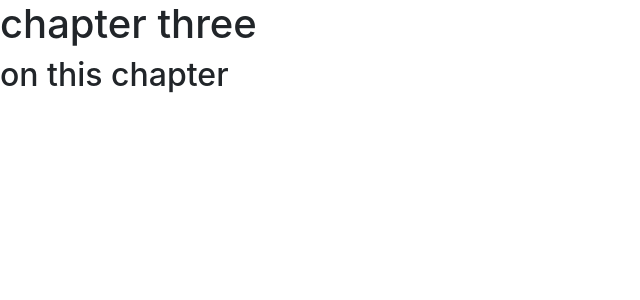
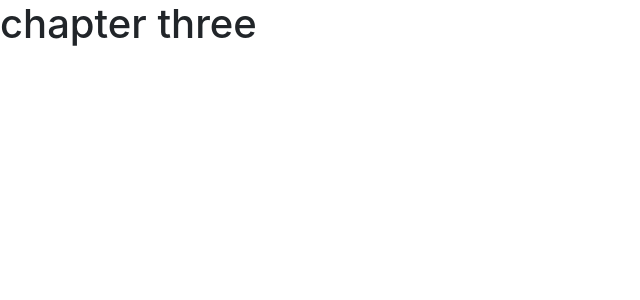
Before and after one commit to reedeeng/book, a Jekyll site: the page built from _chapter-3/index.md, in a window 1280 px wide. Shown: the top 300 px of the page, without its empty margins (0-640 px from the left). Built offline with Jekyll 4.4.1, drawn with Linux system fonts in a browser that asks for light colours.

Commit message:
Update chapter.html

```diff
--- a/_layouts/chapter.html
+++ b/_layouts/chapter.html
@@ -6,7 +6,6 @@ layout: default
 
 {{ content }}
 
-<h2>on this chapter</h2>
 <ul>
 {% for section in site[page.collection] %}
 {% assign exclude-file = "index" %}
```
